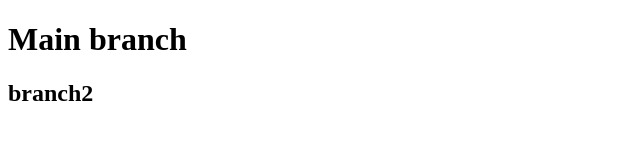
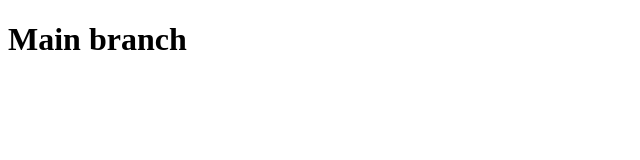
Before and after one commit to shivomv/github, a plain HTML site: page index.html in a window 1280 px wide. Shown: the whole page, without its empty margins (0-640 px from the left). Drawn offline with Linux system fonts and the light colour scheme.

Commit message:
Update index.html

```diff
--- a/index.html
+++ b/index.html
@@ -7,6 +7,6 @@
 </head>
 <body>
     <h1>Main branch</h1>
-    <h2>branch2</h2>
+
 </body>
 </html>
```
